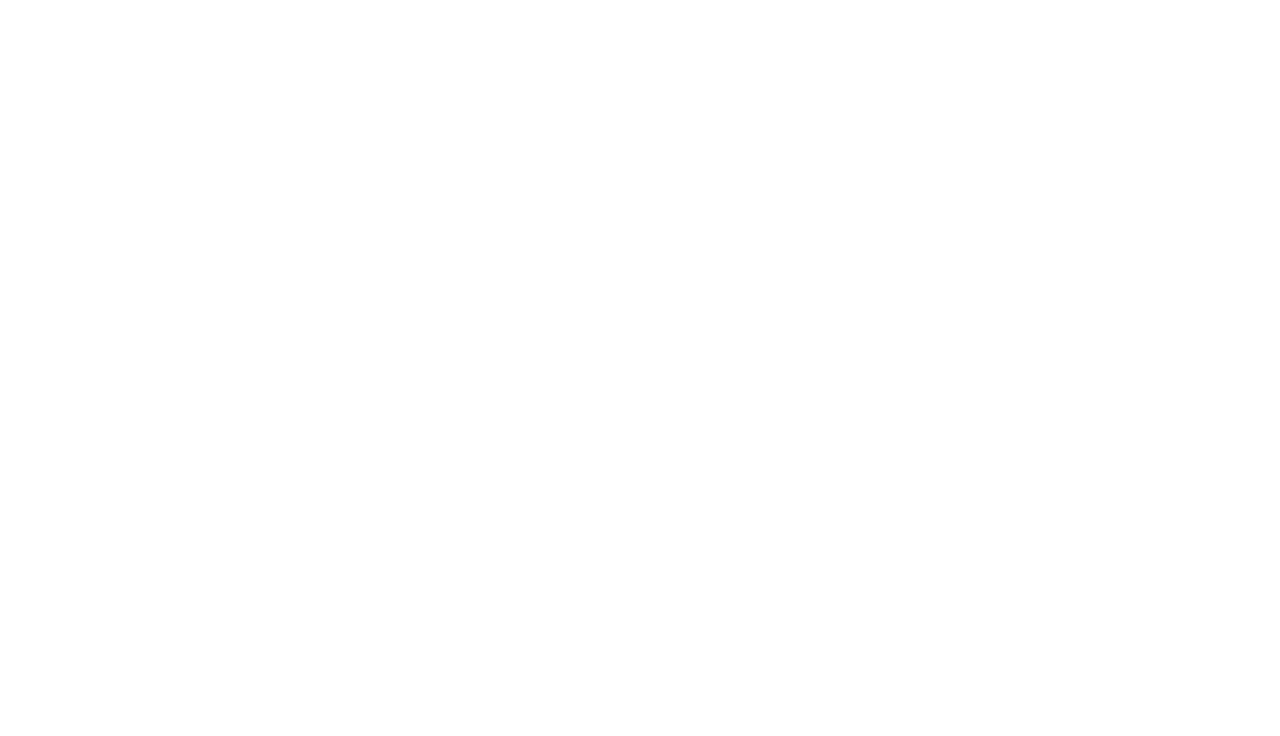
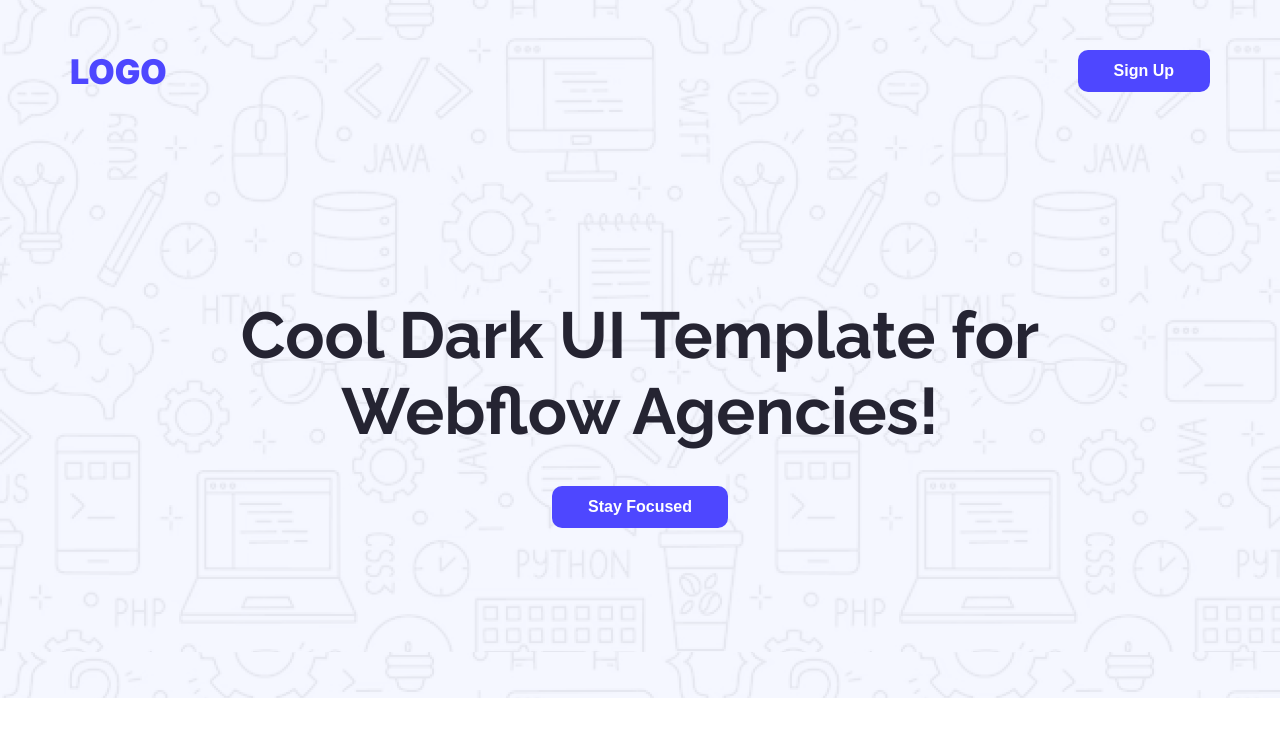
Before and after one commit to eng-ronyislam/web-flow-A01, a plain HTML site: page index.html in a window 1280 px wide. Drawn offline with Linux system fonts and the light colour scheme.

Commit message:
Added full header section with branding and sign-up button

```diff
--- a/index.html
+++ b/index.html
@@ -8,6 +8,14 @@
 </head>
 <body>
     <header>
+        <nav class="container">
+            <h3 class="logo">LOGO</h3>
+            <button class="btn-primary">Sign Up</button>
+        </nav>
+        <div class="banner">
+            <h1 class="banner-title">Cool Dark UI Template for<br>Webflow Agencies!</h1>
+            <div class="banner-btn"><button class="btn-primary">Stay Focused</button></div>
+        </div>
     </header>
 
     <main>
--- a/styles/style.css
+++ b/styles/style.css
@@ -1,11 +1,71 @@
-@import url('https://fonts.googleapis.com/css2?family=Raleway:ital,wght@0,100..900;1,100..900&display=swap');
+@import url('https://fonts.googleapis.com/css2?family=Inter:ital,opsz,wght@0,14..32,100..900;1,14..32,100..900&family=Raleway:ital,wght@0,100..900;1,100..900&display=swap');
 
-*{
+* {
     margin: 0;
     padding: 0;
     box-sizing: border-box;
 }
 
-body{
+/* sheard style */
+body {
     font-family: "Raleway", sans-serif;
 }
+
+.logo {
+    font-family: "Inter", sans-serif;
+}
+
+.container {
+    max-width: 1140px;
+    margin: 0 auto;
+}
+
+.btn-primary {
+    color: #FFF;
+    font-size: 16px;
+    font-weight: 700;
+    background: #4E47FF;
+    padding: 12px 36px;
+    border: none;
+    border-radius: 10px;
+}
+
+
+/* header style */
+header {
+    height: 698px;
+    background-image: url("../Assets/Hero-bg.png");
+}
+
+/* nav style */
+nav {
+    display: flex;
+    justify-content: space-between;
+    align-items: center;
+    padding: 50px 0;
+}
+
+.logo {
+    color: var(--Primary-Color, #4E47FF);
+    font-family: Inter;
+    font-size: 34px;
+    font-weight: 900;
+}
+
+/* banner style */
+.banner {
+    padding: 155px 0;
+}
+
+.banner-btn {
+    display: flex;
+    justify-content: center;
+}
+
+.banner-title {
+    color: #252432;
+    text-align: center;
+    font-size: 65px;
+    font-weight: 700;
+    margin-bottom: 37px;
+}
```
